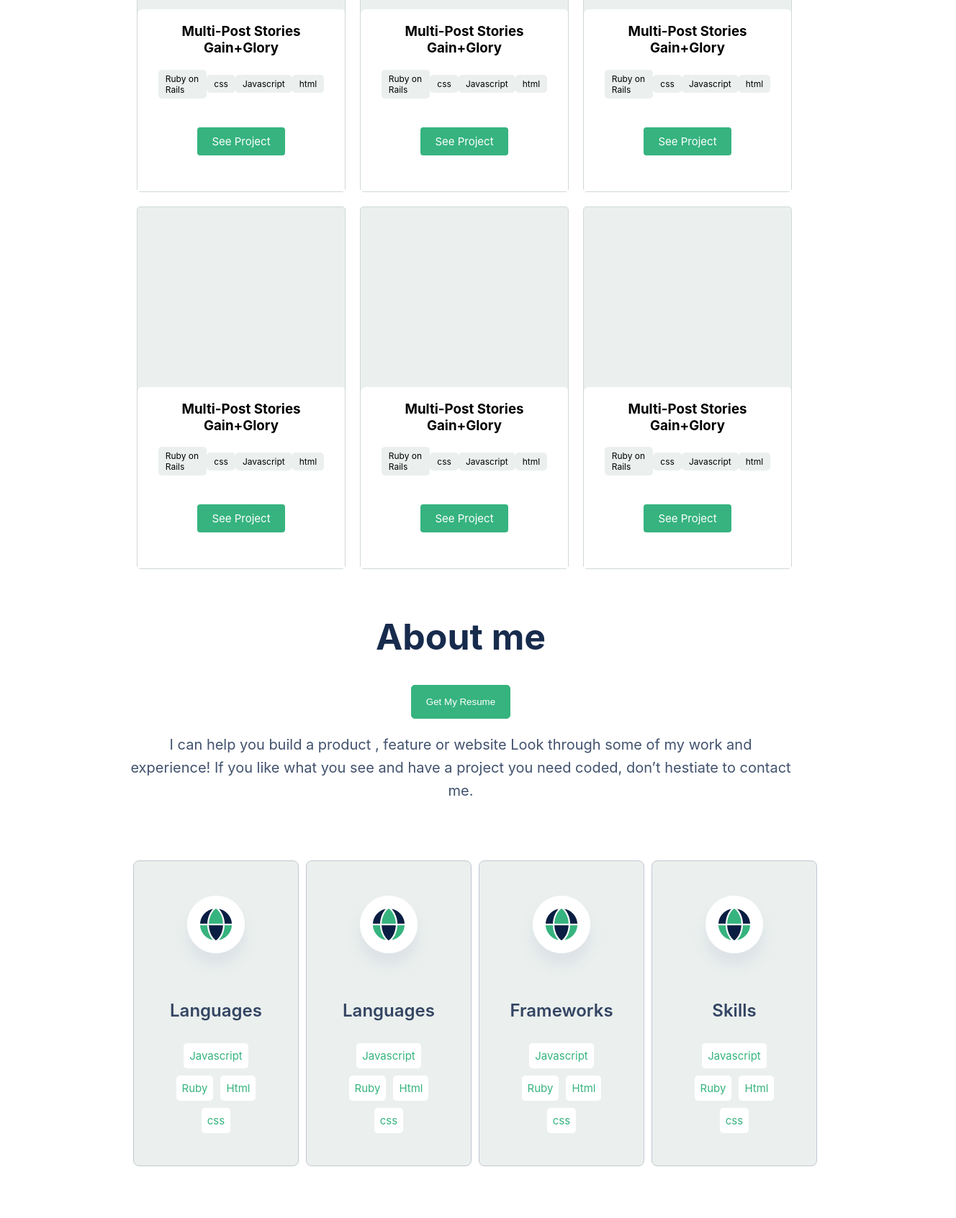
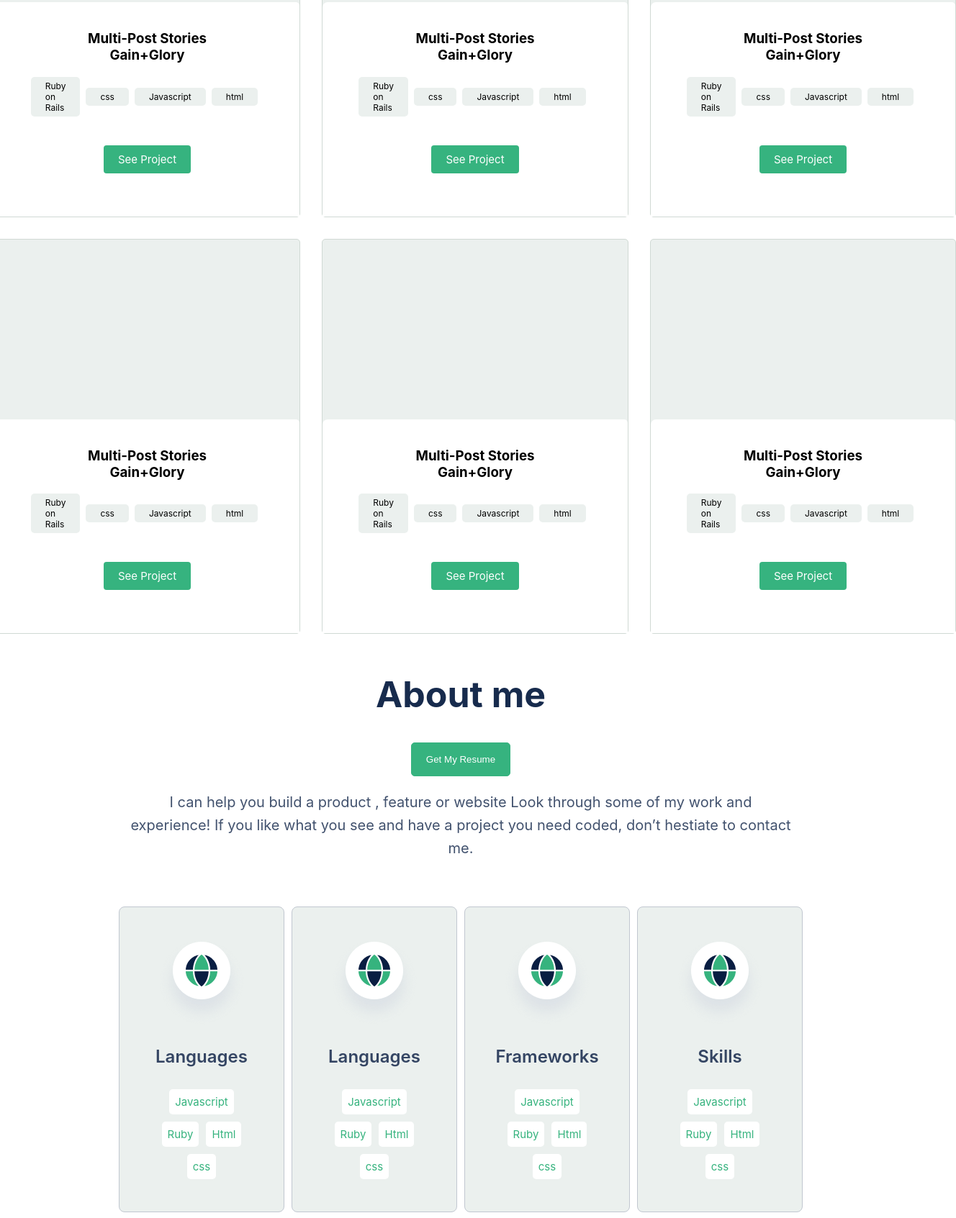
Before and after one commit to LDouglasOT/portifoliopage, a website: page index.html in a window 1280 px wide. Shown: the part 1258-2951 px from the top of the page at 72% size, 1328 px wide, since content can reach past the window. Drawn offline with Linux system fonts and the light colour scheme; a web font is replaced by a local one.

Commit message:
Add grid display

```diff
--- a/index.html
+++ b/index.html
@@ -195,8 +195,8 @@
     <br />
     <br />
     <section>
-      <ul class="lang-frame">
-        <li class="lang-item">
+      <div class="lang-frame">
+        <div class="lang-item">
           <img
             class="lang-img"
             src="./Assets/Images/icon-languages.png"
@@ -209,8 +209,8 @@
             <li class="languages-li">Html</li>
             <li class="languages-li">css</li>
           </ul>
-        </li>
-        <li class="lang-item">
+        </div>
+        <div class="lang-item">
           <img
             class="lang-img"
             src="./Assets/Images/icon-languages.png"
@@ -223,8 +223,8 @@
             <li class="languages-li">Html</li>
             <li class="languages-li">css</li>
           </ul>
-        </li>
-        <li class="lang-item">
+        </div>
+        <div class="lang-item">
           <img
             class="lang-img"
             src="./Assets/Images/icon-languages.png"
@@ -237,8 +237,8 @@
             <li class="languages-li">Html</li>
             <li class="languages-li">css</li>
           </ul>
-        </li>
-        <li class="lang-item">
+        </div>
+        <div class="lang-item">
           <img
             class="lang-img"
             src="./Assets/Images/icon-languages.png"
@@ -251,8 +251,8 @@
             <li class="languages-li">Html</li>
             <li class="languages-li">css</li>
           </ul>
-        </li>
-      </ul>
+        </div>
+      </d>
     </section>
     <section class="contact-desktop">
       <div class="image-backgrounder">
@@ -278,7 +278,7 @@
     maxlength="500"
     required
   ></textarea>
-  <button type="submit" class="contact-btn">Get in touch</button>
+  <button type="submit" class="resume">Get in touch</button>
   </form>
 </div>
 <br>
--- a/style.css
+++ b/style.css
@@ -496,7 +496,7 @@
     display: flex;
     justify-content: center;
     flex-direction: column;
-    width: 100%;
+    /* width: 100%; */
     align-items: center;
   }
 
@@ -522,15 +522,16 @@
 
   .works-ul {
     list-style: none;
-    width: 75%;
-    display: flex;
-    flex-wrap: wrap;
+    /* width: 75%; */
+    display: Grid;
+    grid-template-columns: auto auto auto;
+    gap:30px;
   }
 
   .list-item {
-    width: 30%;
+    /* width: 30%; */
     background: #ebf0ee;
-    margin: 10px;
+    /* margin: 10px; */
     border-radius: 5px;
     border: 1px solid #d0d9d4;
   }
@@ -541,14 +542,14 @@
     flex-direction: column;
     align-items: center;
     background-color: white;
-    padding-bottom: 10px;
+    padding:20px 50px;
     border-radius: 7px 5px 0 0;
   }
 
   .top-notch-content-ul {
     display: flex;
     align-items: center;
-    width: 80%;
+    /* width: 80%; */
     justify-content: space-between;
     margin-left: auto;
     margin-right: auto;
@@ -562,7 +563,9 @@
     border-radius: 5px;
     border: 0 solid #ebf0ee;
     background-color: #ebf0ee;
-    padding: 5px 10px;
+    padding: 5px 20px;
+    margin-right:8px;
+
   }
 
   .top-tag {
```
